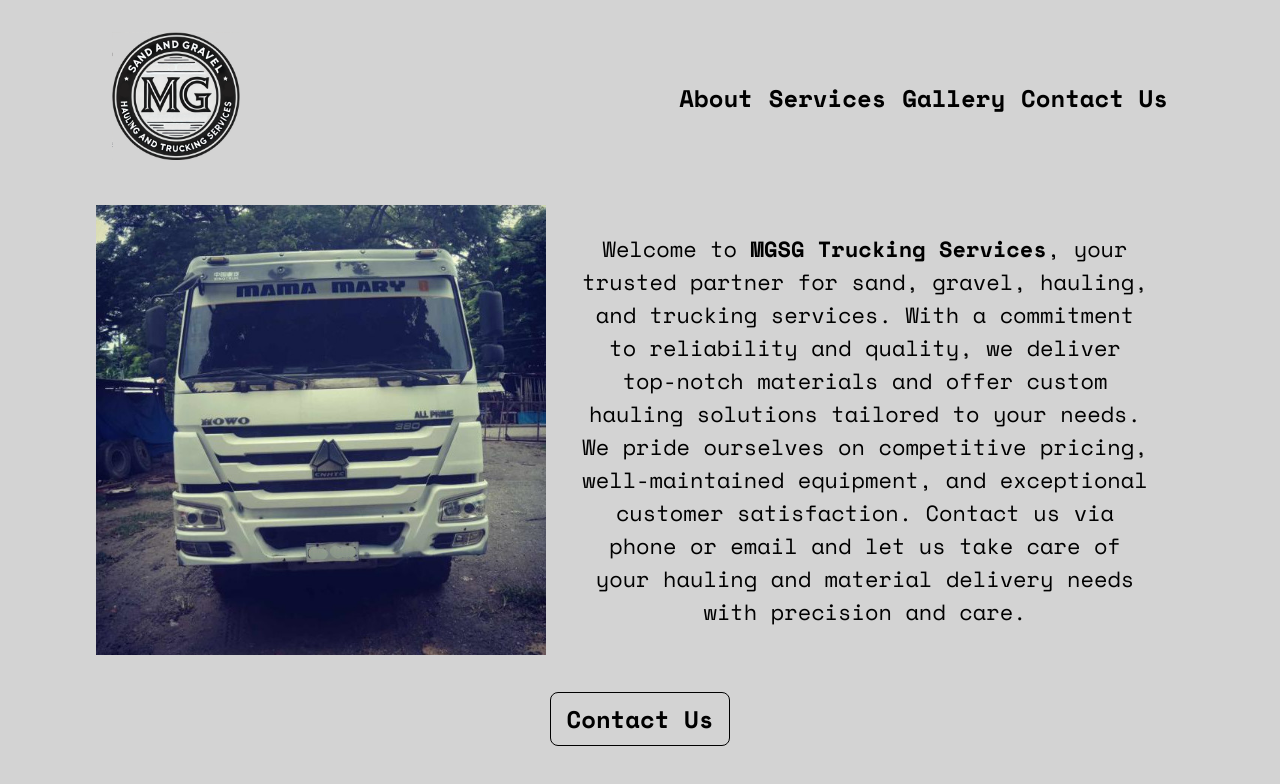
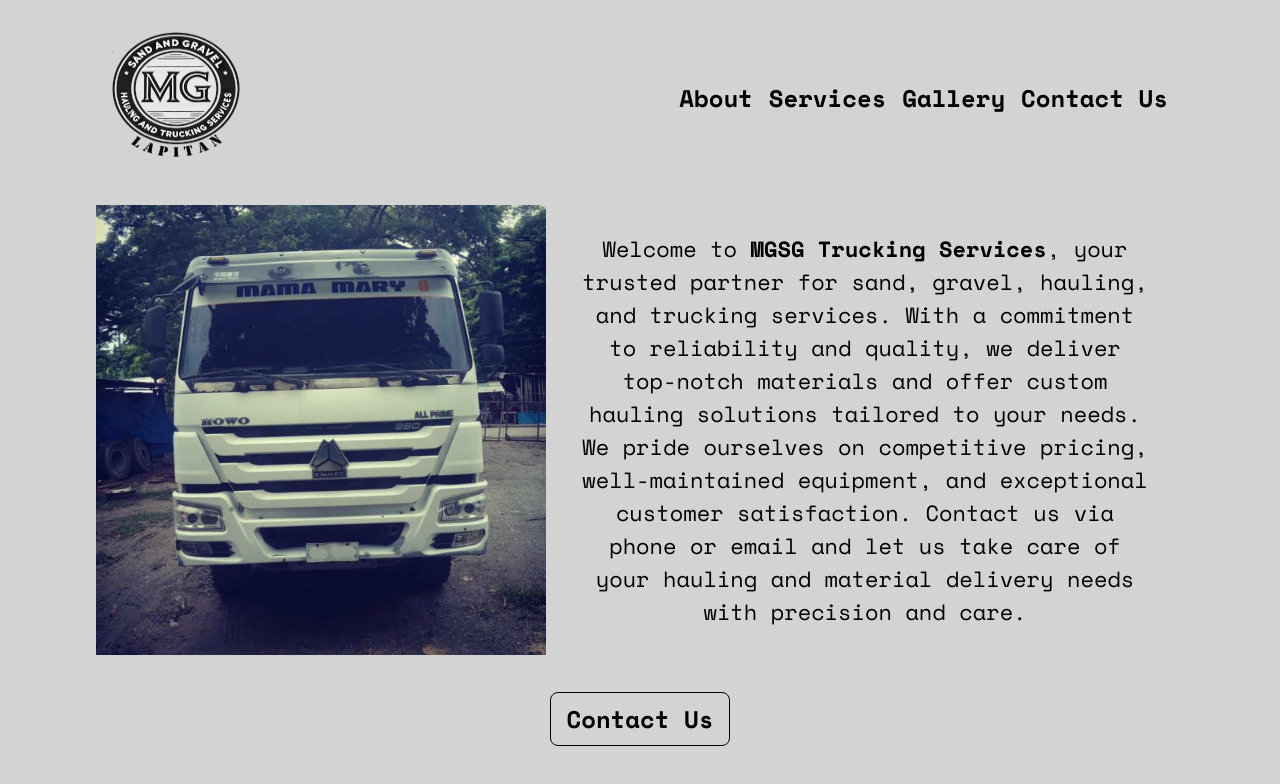
Before and after one commit to dbslapitan/mgsgtruckingservices, a Next.js app: page / in a window 1280 px wide. Shown: the top 784 px of the page. Built offline with nearby package versions, Linux system fonts and the light colour scheme.

Commit message:
change logo

```diff
--- a/src/ui/header/header.tsx
+++ b/src/ui/header/header.tsx
@@ -37,7 +37,7 @@ export default function Header(){
     return(
         <header className={`${styles["header"]}`}>
             <Link className={`${styles["header__logo"]}`} href="/">
-                <Image className={`${styles["header__image"]}`} width={128} height={128} src={logo} alt="MG Sand and Gravel, Hauling, and Trucking Services" priority />
+                <Image className={`${styles["header__image"]}`} src={logo} alt="MG Sand and Gravel, Hauling, and Trucking Services" priority />
             </Link>
             <nav className={`${styles["nav"]}`}>
                 <button className={`${styles["nav__toggle"]}`} onClick={navToggle}>
```
Also changed, not shown: public/assets/logo.png.
